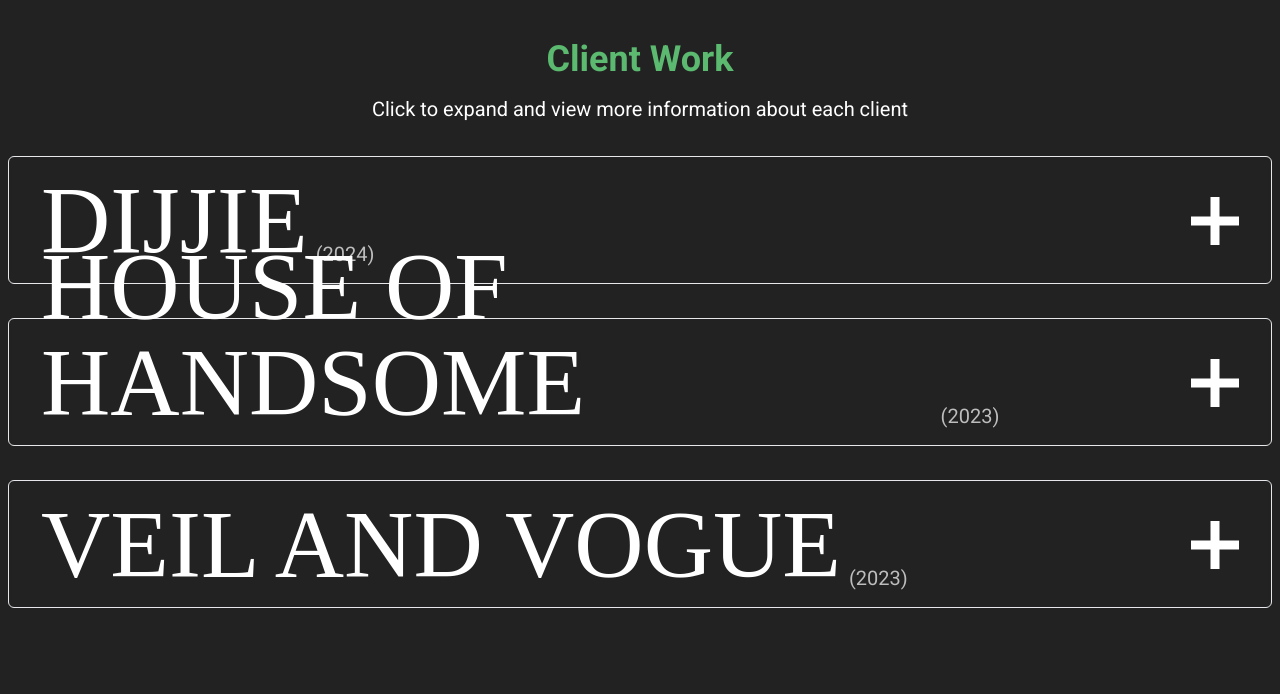
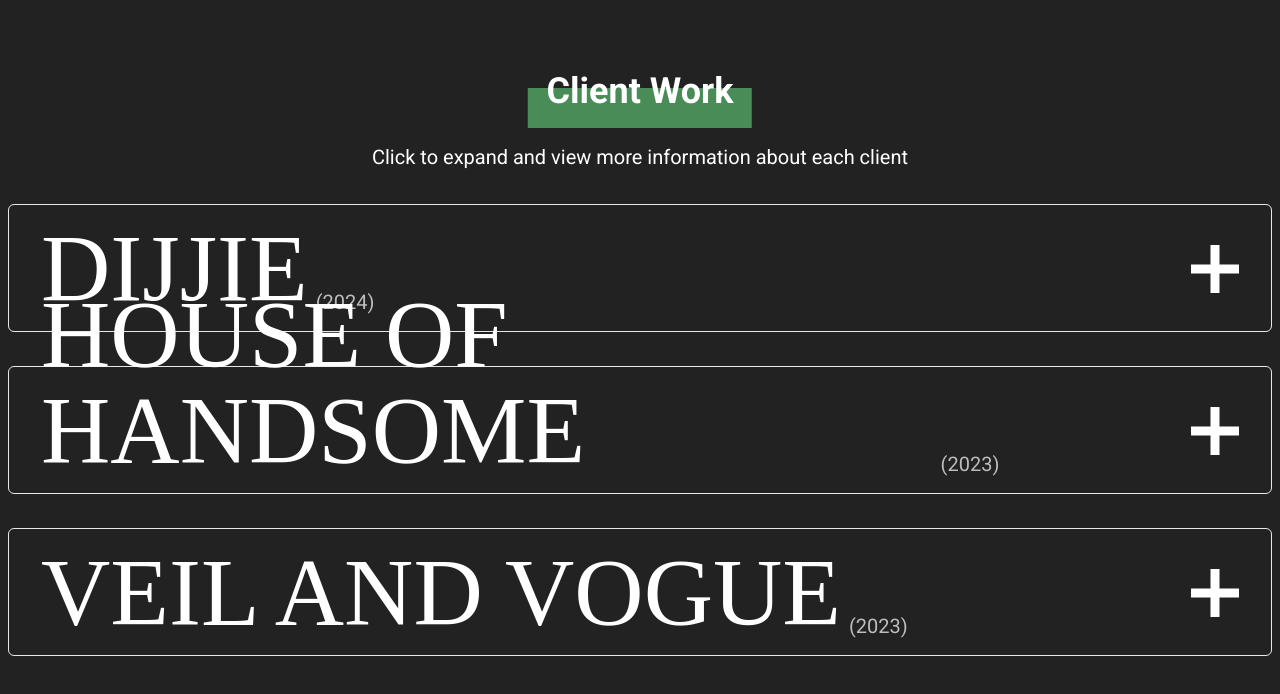
Before and after one commit to ThomasJPrice/portfolio, a Next.js app: page / in a window 1280 px wide. Shown: the top 694 px of the page. Built offline with nearby package versions, Linux system fonts and the light colour scheme.

Commit message:
section title

```diff
--- a/app/page.jsx
+++ b/app/page.jsx
@@ -1,3 +1,4 @@
+import { SectionTitle } from "@/components";
 import { ClientProjects } from "@/containers";
 
 export default function Home() {
--- /dev/null
+++ b/components/SectionTitle.jsx
@@ -0,0 +1,13 @@
+const SectionTitle = ({ title, desc }) => {
+  return (
+    <div className="py-8 flex flex-col items-center">
+      <h2 className="text-section font-semibold relative">{title}
+        <div className="w-[120%] h-10 absolute top-6 left-[50%] translate-x-[-50%] bg-primary bg-opacity-70 -z-10"></div>
+      </h2>
+
+      {desc && <p className="mt-6">{desc}</p>}
+    </div>
+  )
+}
+
+export default SectionTitle
--- a/components/index.js
+++ b/components/index.js
@@ -2,10 +2,12 @@ import ProjectCard from "./ProjectCard";
 import CustomLink from "./CustomLink";
 import ImageGallery from "./ImageGallery";
 import Projects from "./Projects";
+import SectionTitle from "./SectionTitle";
 
 export {
   ProjectCard,
   CustomLink,
   ImageGallery,
-  Projects
+  Projects,
+  SectionTitle
 }
--- a/containers/ClientProjects.jsx
+++ b/containers/ClientProjects.jsx
@@ -1,4 +1,4 @@
-import { Projects } from "@/components"
+import { Projects, SectionTitle } from "@/components"
 
 const projectData = {
   projects: [
@@ -32,13 +32,18 @@ const projectData = {
 const ClientProjects = () => {
   return (
     <section id='projects' className="container mx-auto px-2">
-      <div className="mb-8">
+      {/* <div className="mb-8 flex flex-col items-center">
 
-        {/* custom heading */}
-        <h2 className="text-section font-semibold text-center mb-2 text-primary">Client Work</h2>
+        <SectionTitle desc title='Client Work' />
+        <h2 className={`text-section font-semibold text-center ${desc ? 'mb-2 mt-8' : 'my-8'} text-white bg-primary`}>{title}</h2>
 
         <p className="text-center"><span className="inline lg:hidden">Press</span><span className="hidden lg:inline">Click</span> to expand and view more information about each client</p>
-      </div>
+      </div> */}
+
+      <SectionTitle
+        desc={<><span className="inline lg:hidden">Press</span><span className="hidden lg:inline">Click</span> to expand and view more information about each client</>}
+        title='Client Work'
+      />
 
       <Projects projects={projectData.projects} />
     </section>
```
